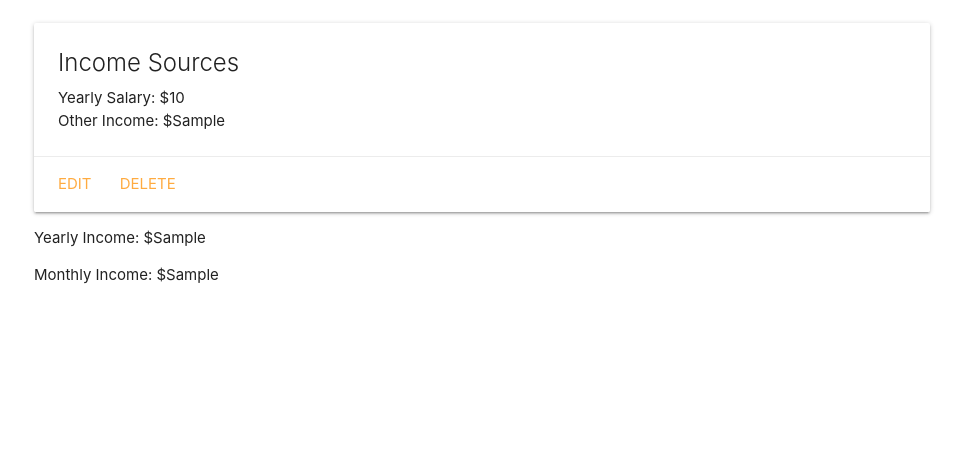
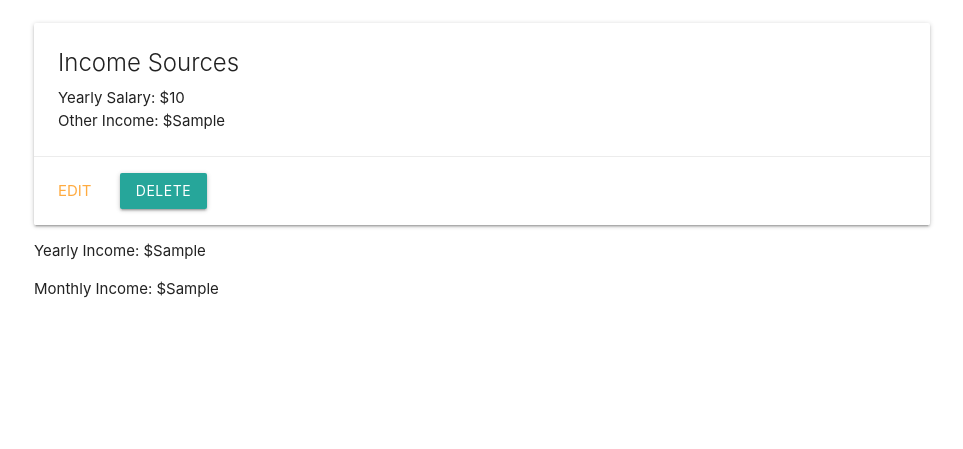
Before and after one commit to AlyssaAlonso/moneymap, a Django app: template main_app/templates/income/index.html in a window 1280 px wide. Shown: the part 177-626 px from the top of the page, without its empty margins (158-1121 px from the left). Run offline with Django 3.2, Linux system fonts and the light colour scheme; the template is opened without the code that fills it: most values are stand-ins (such as "Sample title", 1, 10 or a date in 2020).

Commit message:
updated bill delete on form

```diff
--- a/main_app/templates/bills/index.html
+++ b/main_app/templates/bills/index.html
@@ -11,7 +11,7 @@
         <p>Amount: ${{ bill.amount }}</p>
     </div>
     <div class="card-action">
-        <form action="{% url 'income_delete' income.id %}" method="POST">
+        <form action="{% url 'bills_delete' bill.id %}" method="POST">
         {% csrf_token %}
         <a href="{% url 'bills_update' bill.id %}">Edit</a>
         <input type="submit" value="Delete" class="btn">
--- a/main_app/templates/income/index.html
+++ b/main_app/templates/income/index.html
@@ -10,8 +10,11 @@
         <p>Other Income: ${{ income.other_income }}</p>
     </div>
     <div class="card-action">
+        <form action="{% url 'income_delete' income.id %}" method="POST">
+        {% csrf_token %}
         <a href="{% url 'income_update' income.id %}">Edit</a>
-        <a href="{% url 'income_delete' income.id %}">Delete</a>
+        <input type="submit" value="Delete" class="btn">
+        </form>
     </div>
 </div>
 {% endfor %}
```
